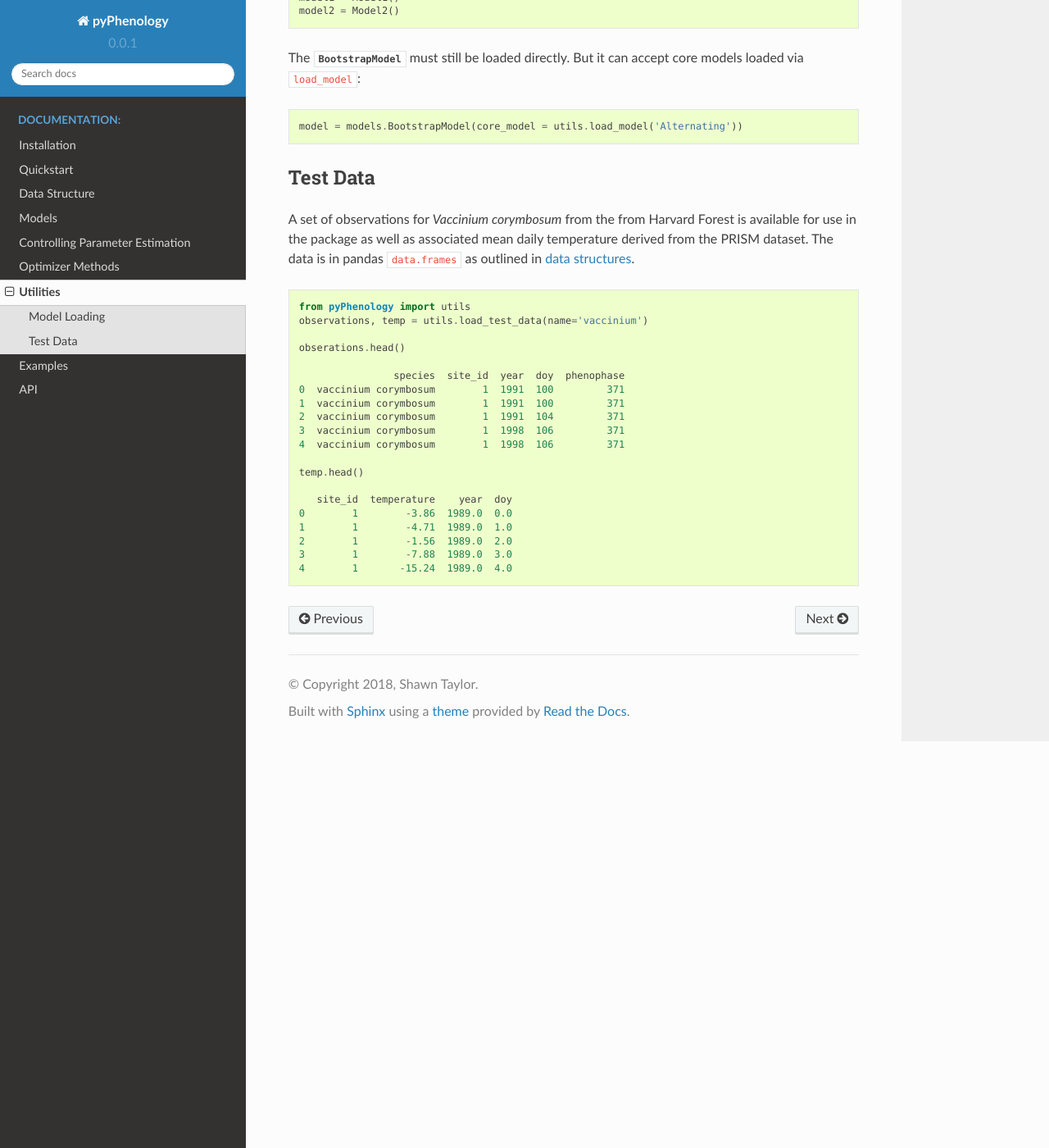
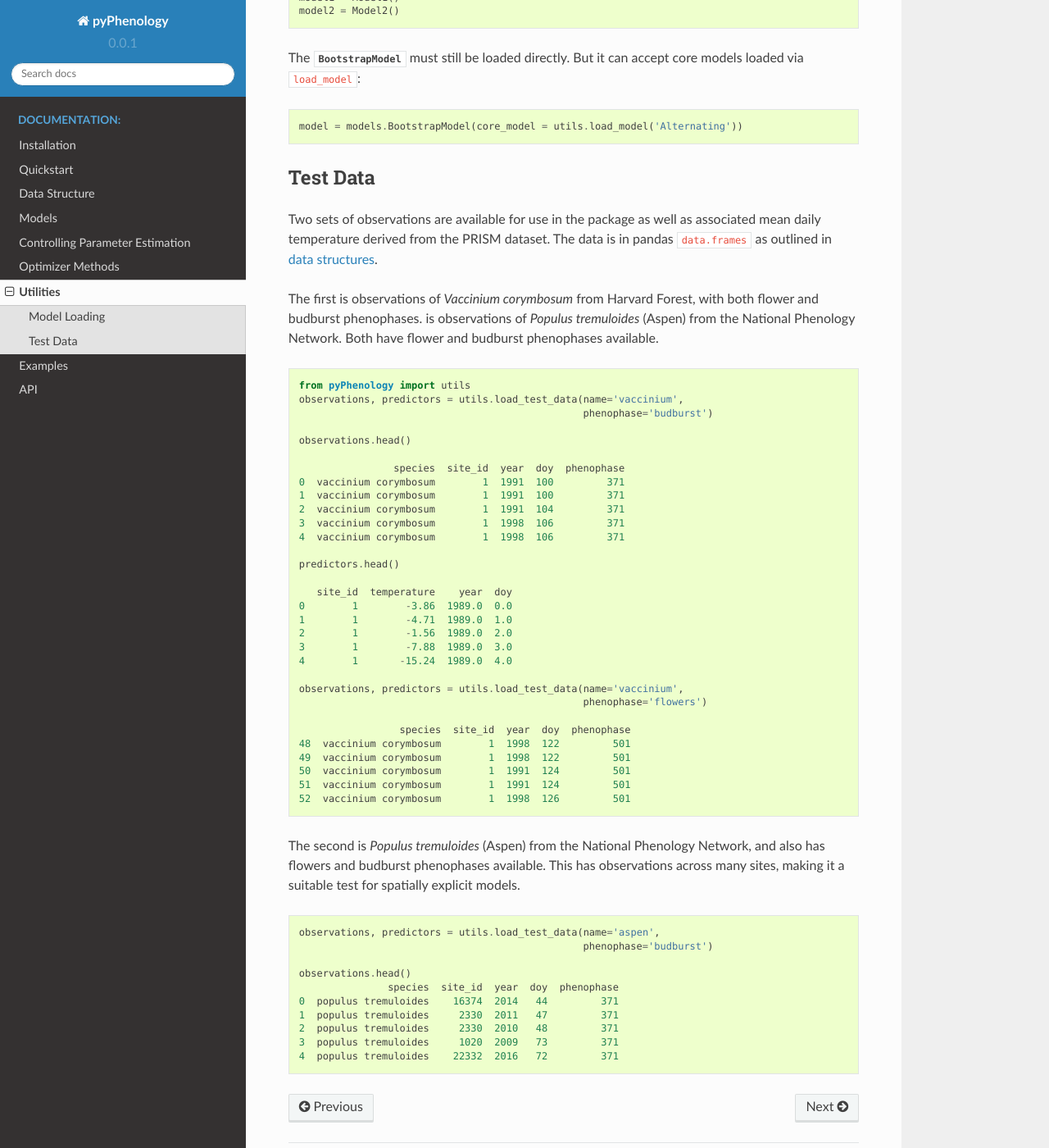
Before and after one commit to sdtaylor/pyPhenology, a Sphinx documentation site: the page built from docs/utils.rst, in a window 1280 px wide and 1400 px high, scrolled down 512 px. Shown: the whole window at 82% size. Built offline with Sphinx 7.4.7 and the Read the Docs theme 2.0.0, drawn with Linux system fonts in a browser that asks for light colours.

Commit message:
docs additions
-add aspen test data
-add load_saved_model

```diff
--- a/docs/api.rst
+++ b/docs/api.rst
@@ -14,3 +14,4 @@ Utilities
 
     utils.load_model
     utils.load_test_data
+    utils.load_saved_model
--- a/docs/utils.rst
+++ b/docs/utils.rst
@@ -25,16 +25,22 @@ The :any:`BootstrapModel` must still be loaded directly. But it can accept core
 
 Test Data
 =========
-A set of observations for `Vaccinium corymbosum` from the from Harvard Forest is available for use
-in the package as well as associated mean daily temperature derived from the PRISM dataset. The data
+Two sets of observations are available for use in the package as well as associated
+mean daily temperature derived from the PRISM dataset. The data
 is in pandas ``data.frames`` as outlined in :ref:`data structures <data_structure>`.
+
+The first is observations of `Vaccinium corymbosum` from Harvard Forest, with both
+flower and budburst phenophases.
+is observations of `Populus tremuloides` (Aspen) from the National Phenology Network.
+Both have flower and budburst phenophases available.
 
 ::
 
     from pyPhenology import utils
-    observations, temp = utils.load_test_data(name='vaccinium')
+    observations, predictors = utils.load_test_data(name='vaccinium',
+                                                    phenophase='budburst')
 
-    obserations.head()
+    observations.head()
 
                     species  site_id  year  doy  phenophase
     0  vaccinium corymbosum        1  1991  100         371
@@ -43,7 +49,7 @@ is in pandas ``data.frames`` as outlined in :ref:`data structures <data_structur
     3  vaccinium corymbosum        1  1998  106         371
     4  vaccinium corymbosum        1  1998  106         371
 
-    temp.head()
+    predictors.head()
 
        site_id  temperature    year  doy
     0        1        -3.86  1989.0  0.0
@@ -51,3 +57,31 @@ is in pandas ``data.frames`` as outlined in :ref:`data structures <data_structur
     2        1        -1.56  1989.0  2.0
     3        1        -7.88  1989.0  3.0
     4        1       -15.24  1989.0  4.0
+
+    observations, predictors = utils.load_test_data(name='vaccinium',
+                                                    phenophase='flowers')
+
+                     species  site_id  year  doy  phenophase
+    48  vaccinium corymbosum        1  1998  122         501
+    49  vaccinium corymbosum        1  1998  122         501
+    50  vaccinium corymbosum        1  1991  124         501
+    51  vaccinium corymbosum        1  1991  124         501
+    52  vaccinium corymbosum        1  1998  126         501
+
+
+The second is `Populus tremuloides` (Aspen) from the National Phenology Network,
+and also has flowers and budburst phenophases available. This has observations
+across many sites, making it a suitable test for spatially explicit models.
+
+::
+
+    observations, predictors = utils.load_test_data(name='aspen',
+                                                    phenophase='budburst')
+
+    observations.head()
+                   species  site_id  year  doy  phenophase
+    0  populus tremuloides    16374  2014   44         371
+    1  populus tremuloides     2330  2011   47         371
+    2  populus tremuloides     2330  2010   48         371
+    3  populus tremuloides     1020  2009   73         371
+    4  populus tremuloides    22332  2016   72         371
```
Also changed, not shown: docs/control_parameters.rst (+14 -8 lines).
